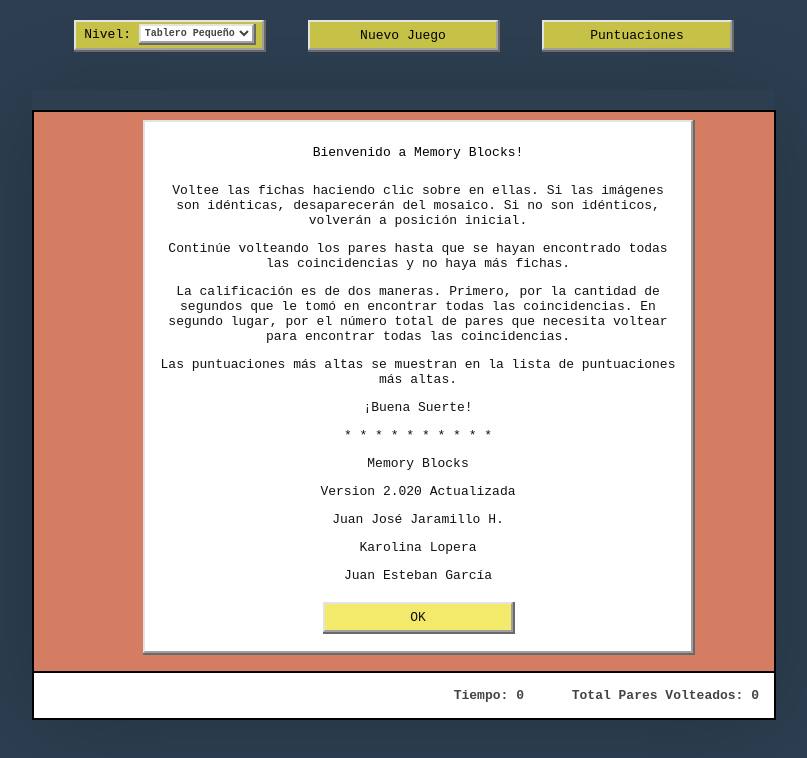
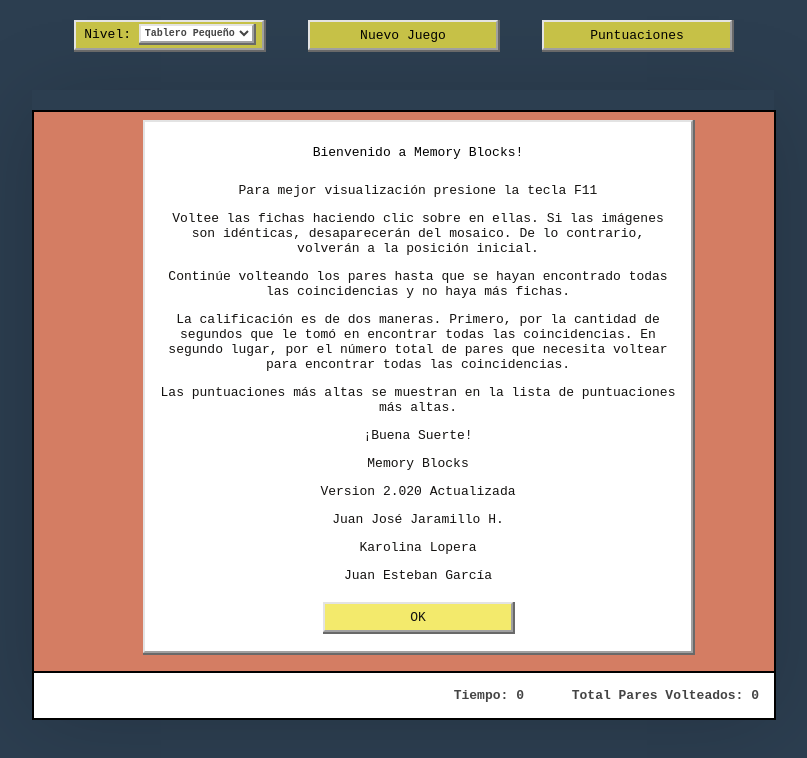
Before and after one commit to JJJARAMILLOH/Juego-de-Memoria, a website: page index.html in a window 1280 px wide. Shown: the whole page, without its empty margins (237-1044 px from the left). Drawn offline with Linux system fonts and the light colour scheme.

Commit message:
Add files via upload

```diff
--- a/index.html
+++ b/index.html
@@ -40,13 +40,13 @@
                 <div class="window-about retro-window retro-border">
                     <div class="title">Bienvenido a Memory Blocks!</div>
                     <div class="text-center">
-                    <p>Voltee las fichas haciendo clic sobre en ellas. Si las imágenes son idénticas, desaparecerán del mosaico. Si no son idénticos, volverán a posición inicial.</p>
+                    <p>Para mejor visualización presione la tecla F11</p>
+                    <p>Voltee las fichas haciendo clic sobre en ellas. Si las imágenes son idénticas, desaparecerán del mosaico. De lo contrario, volverán a la posición inicial.</p>
                     <p>Continúe volteando los pares hasta que se hayan encontrado todas las coincidencias y no haya más fichas.</p>
                     <p>La calificación es de dos maneras. Primero, por la cantidad de segundos que le tomó en encontrar todas las coincidencias. En segundo lugar, por el número total de pares que necesita voltear para encontrar todas las coincidencias.</p>
                     <p>Las puntuaciones más altas se muestran en la lista de puntuaciones más altas.</p>
                     <p>¡Buena Suerte!</p></div>
                     <div class="text-center">
-                    <p>* * * * * * * * * *</p>
                     <!-- <p>SYMANTEC GAME PACK</p> -->
                     <p>Memory Blocks</p>
                     <p>Version 2.020 Actualizada</p>
```
